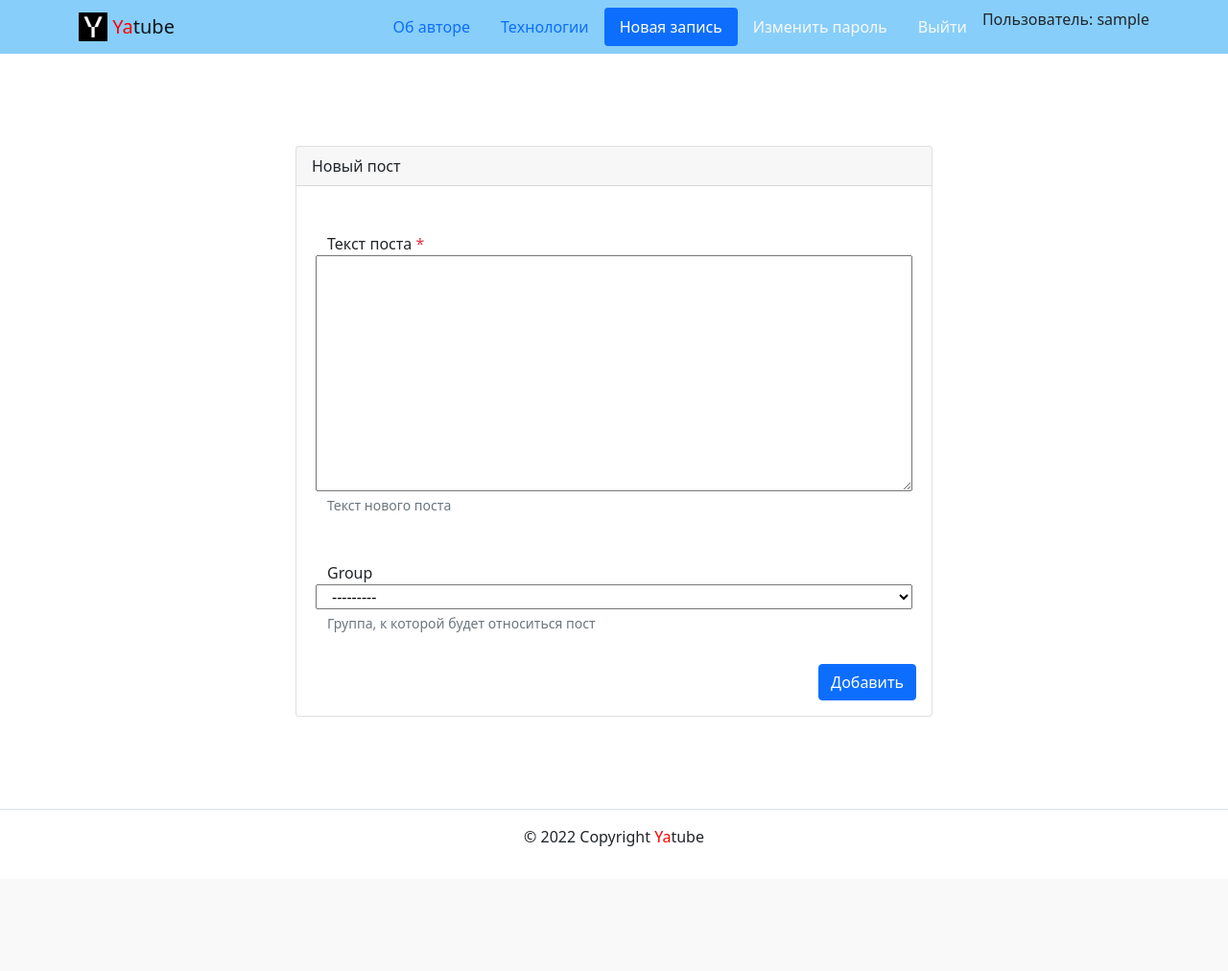
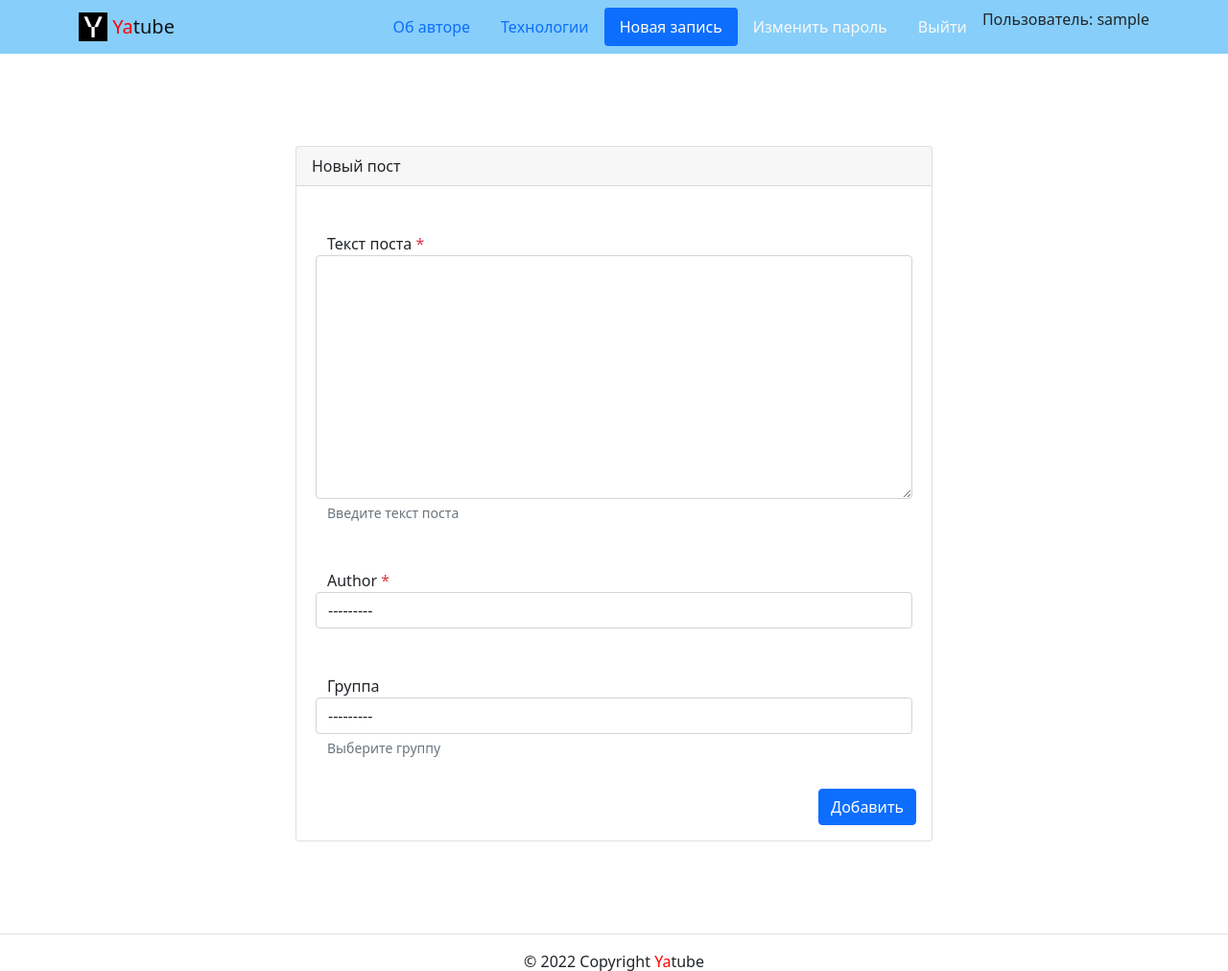
Before and after one commit to Mashabor/hw03_forms, a Django app: page /create/ in a window 1280 px wide. Shown: the top 1012 px of the page at 96% size. Before the commit the page ends 882 px from the top, so only its background shows below. Run offline with Django 3.2, Linux system fonts and the light colour scheme; a user stored in the database is signed in; tables that the repository leaves empty hold one stand-in row (values such as "Sample post"); some libraries are stand-ins or nearby versions.

Commit message:
test_forms

```diff
--- a/yatube/posts/forms.py
+++ b/yatube/posts/forms.py
@@ -5,12 +5,12 @@ from .models import Post
 class PostForm(forms.ModelForm):
     class Meta:
         model = Post
-        fields = ('text', 'group')
+        fields = '__all__'
         labels = {
-            'text': 'Напишите ваш текст здесь',
+            'text': 'Текст поста',
+            'group': 'Группа'
+        }
+        help_texts = {
+            'text': 'Введите текст поста',
             'group': 'Выберите группу'
         }
-        help_texts = {
-            'text': 'Чем вы хотите поделиться',
-            'group': 'Список групп'
-        }
--- a/yatube/templates/posts/post_create.html
+++ b/yatube/templates/posts/post_create.html
@@ -1,11 +1,14 @@
 {% extends 'base.html' %}
+
+{% load user_filters %}
+
 {% block title %}
   {% if is_edit %}
     Редактировать пост
   {% else %}
     Новый пост
   {% endif %}
-{% endblock %}
+{% endblock title %}
 
 {% block content %}
   <div class="row justify-content-center">
@@ -35,25 +38,22 @@
           {% endif %}
           <form method="post">
             {% csrf_token %}
+            {% for field in form %}
               <div class="form-group row my-3 p-3">
-                    <label for="id_text">
-                      Текст поста
-                      <span class="required text-danger" >*</span>
+                <label for="{{ field.id_for_label }}">
+                  {{ field.label }}
+                  {% if field.field.required %}
+                    <span class="required text-danger">*</span>
+                  {% endif %}
                 </label>
-                    {{ form.text }}
-                    <small id="id_text-help" class="form-text text-muted">
-                      Текст нового поста
+                {{ field|addclass:"form-control" }}
+                {% if field.help_text %}
+                  <small id="{{ field.id_for_label }}-help" class="form-text text-muted">
+                  {{ field.help_text }}
                   </small>
+                {% endif %}
               </div>
-                  <div class="form-group row my-3 p-3">
-                    <label for="id_group">
-                      Group
-                    </label>
-                      {{ form.group }}
-                    <small id="id_group-help" class="form-text text-muted">
-                      Группа, к которой будет относиться пост
-                    </small>
-                  </div>
+            {% endfor %}
             <div class="d-flex justify-content-end">
               <button type="submit" class="btn btn-primary">
                 {% if is_edit %}
@@ -68,4 +68,4 @@
       </div>
     </div>
   </div>
-{% endblock %}
+{% endblock content %}
```
Also changed, not shown: yatube/posts/tests/test_forms.py (+55 -0 lines). Lines whose indentation alone changed are shown as unchanged.
